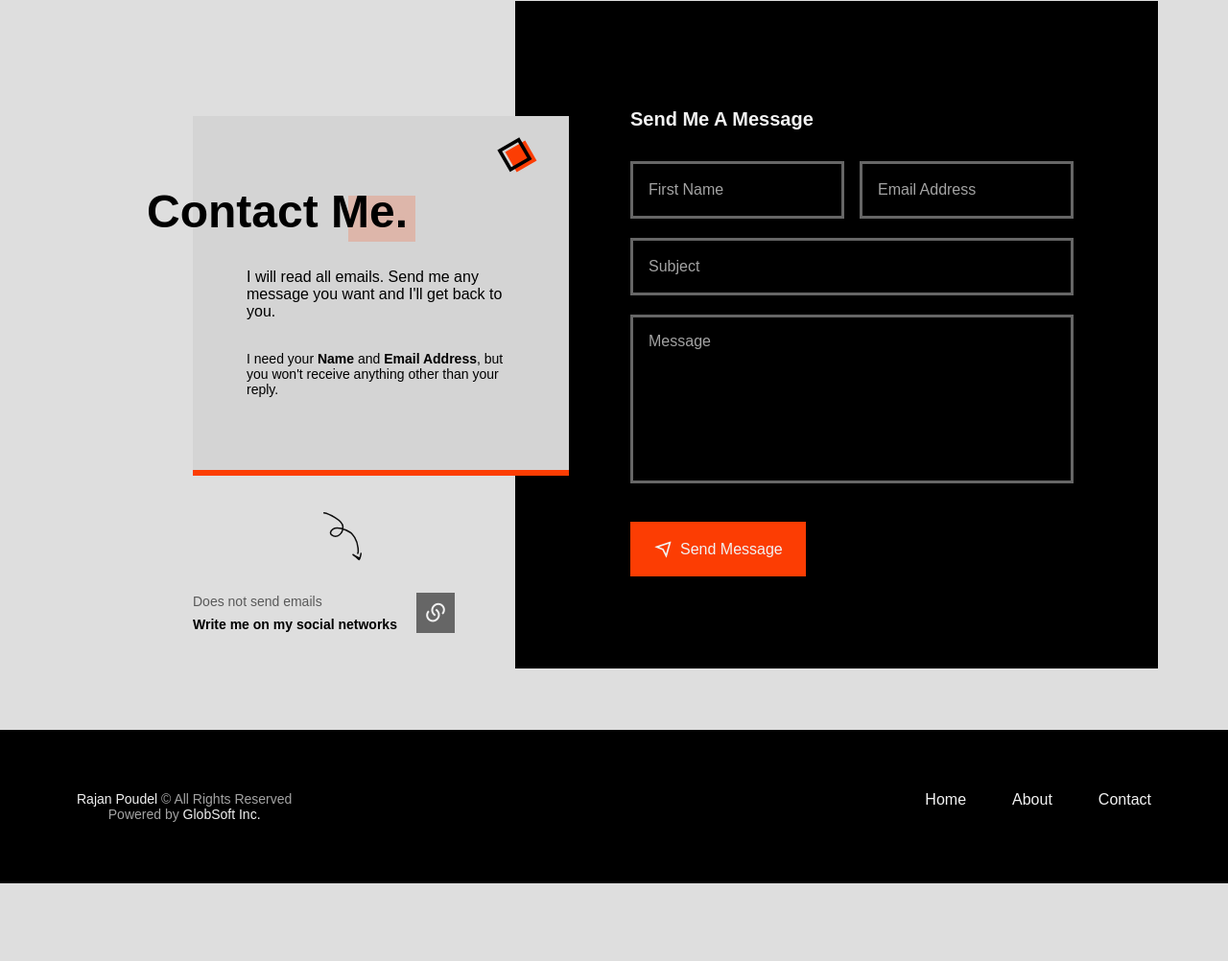
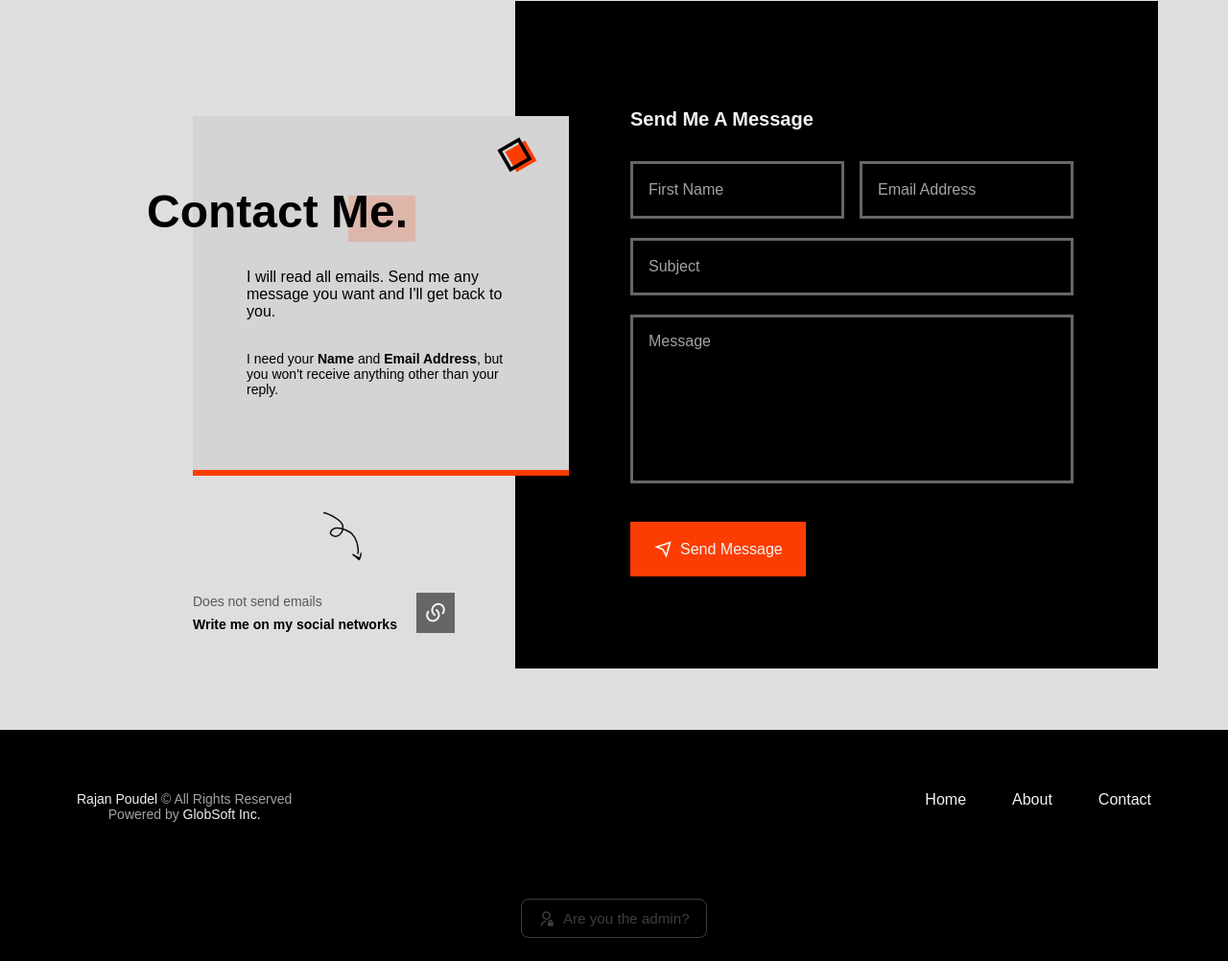
Before and after one commit to rajan-poudel/rajan-poudel.github.io, a plain HTML site: page index.html in a window 1280 px wide. Shown: the part 1462-2464 px from the top of the page at 96% size. Before the commit the page ends 2383 px from the top, so only its background shows below. Drawn offline with nearby package versions, Linux system fonts and the light colour scheme; a web font is replaced by a local one.

Commit message:
Update index.html

```diff
--- a/index.html
+++ b/index.html
@@ -1,4 +1,3 @@
-
 <!DOCTYPE html>
    <html lang="en">
    <head>
@@ -47,6 +46,55 @@
 <meta name="author" content="Rajan Poudel">
 <meta name="keywords" content="Rajan Poudel, software developer, aspiring doctor, quantum physicist, billionaire, world leader, founder, personal portfolio, technology, innovation, leadership, student achievements, research papers, software projects, STEM leader, Ankuram, Ankuram Academy">
 <meta name="robots" content="index, follow">
+
+      <!--=============== ADMIN LINK STYLES (inherits site font and theme colors) ===============-->
+      <style>
+         .admin-access {
+            display: flex;
+            justify-content: center;
+            align-items: center;
+            width: 100%;
+            padding: 1rem 1rem 1.5rem;
+            box-sizing: border-box;
+         }
+
+         .admin-access__link {
+            display: inline-flex;
+            align-items: center;
+            gap: .5rem;
+            padding: .6rem 1.1rem;
+            font-family: inherit;
+            font-size: clamp(.8rem, 2.6vw, .95rem);
+            color: inherit;            /* follows light/dark theme */
+            text-decoration: none;
+            border: 1px solid currentColor;
+            border-radius: .5rem;
+            opacity: .7;
+            transition: opacity .3s, transform .3s;
+         }
+
+         .admin-access__link i {
+            font-size: 1.15em;
+         }
+
+         .admin-access__link:hover,
+         .admin-access__link:focus-visible {
+            opacity: 1;
+            transform: translateY(-2px);
+         }
+
+         .admin-access__link:focus-visible {
+            outline: 2px solid currentColor;
+            outline-offset: 3px;
+         }
+
+         @media screen and (max-width: 340px) {
+            .admin-access__link {
+               width: 100%;
+               justify-content: center;
+            }
+         }
+      </style>
    </head>
    <body>
       <!--==================== HEADER ====================-->
@@ -311,6 +359,14 @@
 
             </span>
          </div>
+
+         <!--==================== ADMIN ACCESS ====================-->
+         <div class="admin-access">
+            <a href="/mbbs" class="admin-access__link" aria-label="Admin access: go to MBBS page">
+               <i class="ri-admin-line"></i>
+               <span>Are you the admin?</span>
+            </a>
+         </div>
       </footer>
 
       <!--========== SCROLL UP ==========-->
```
